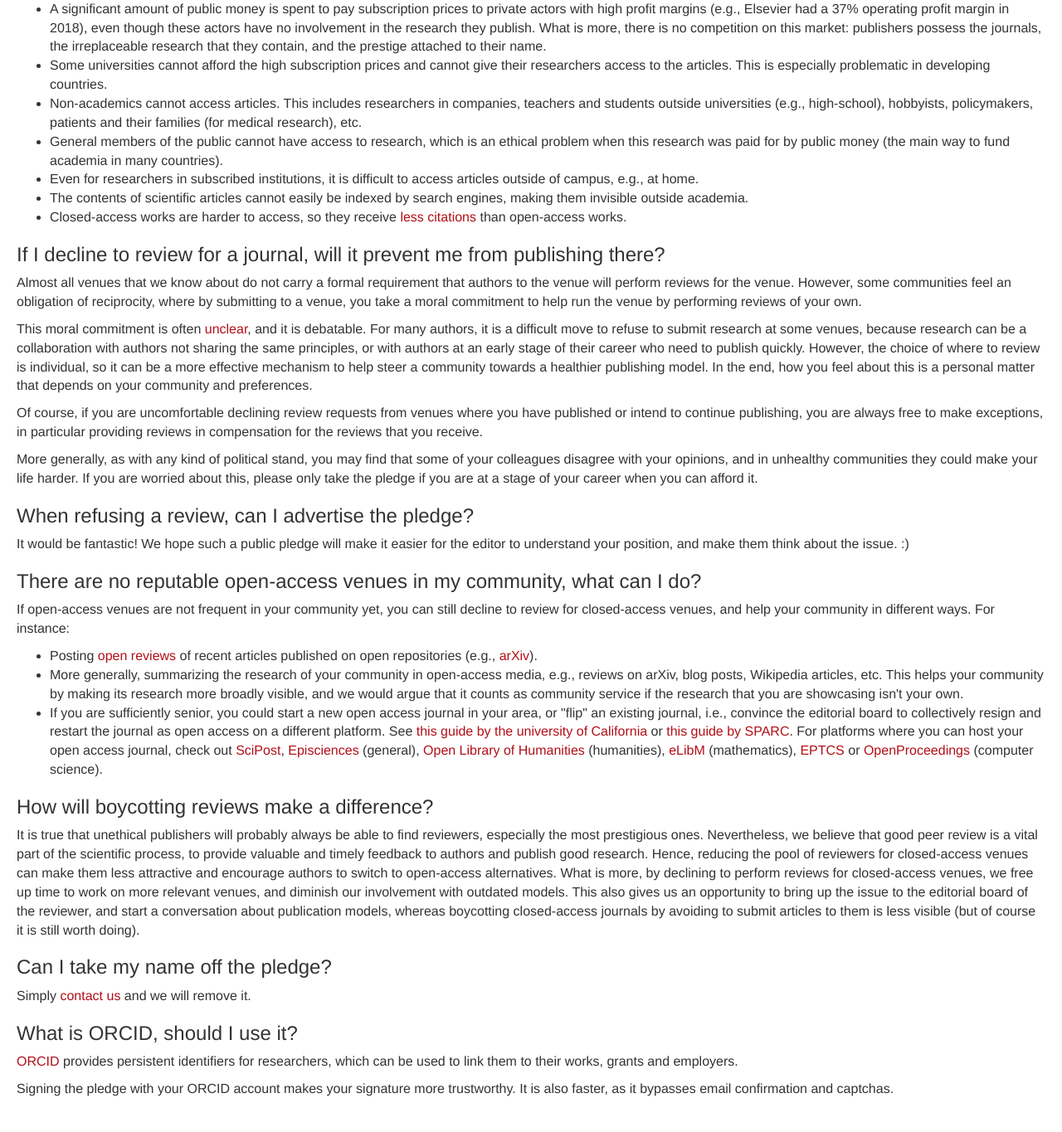
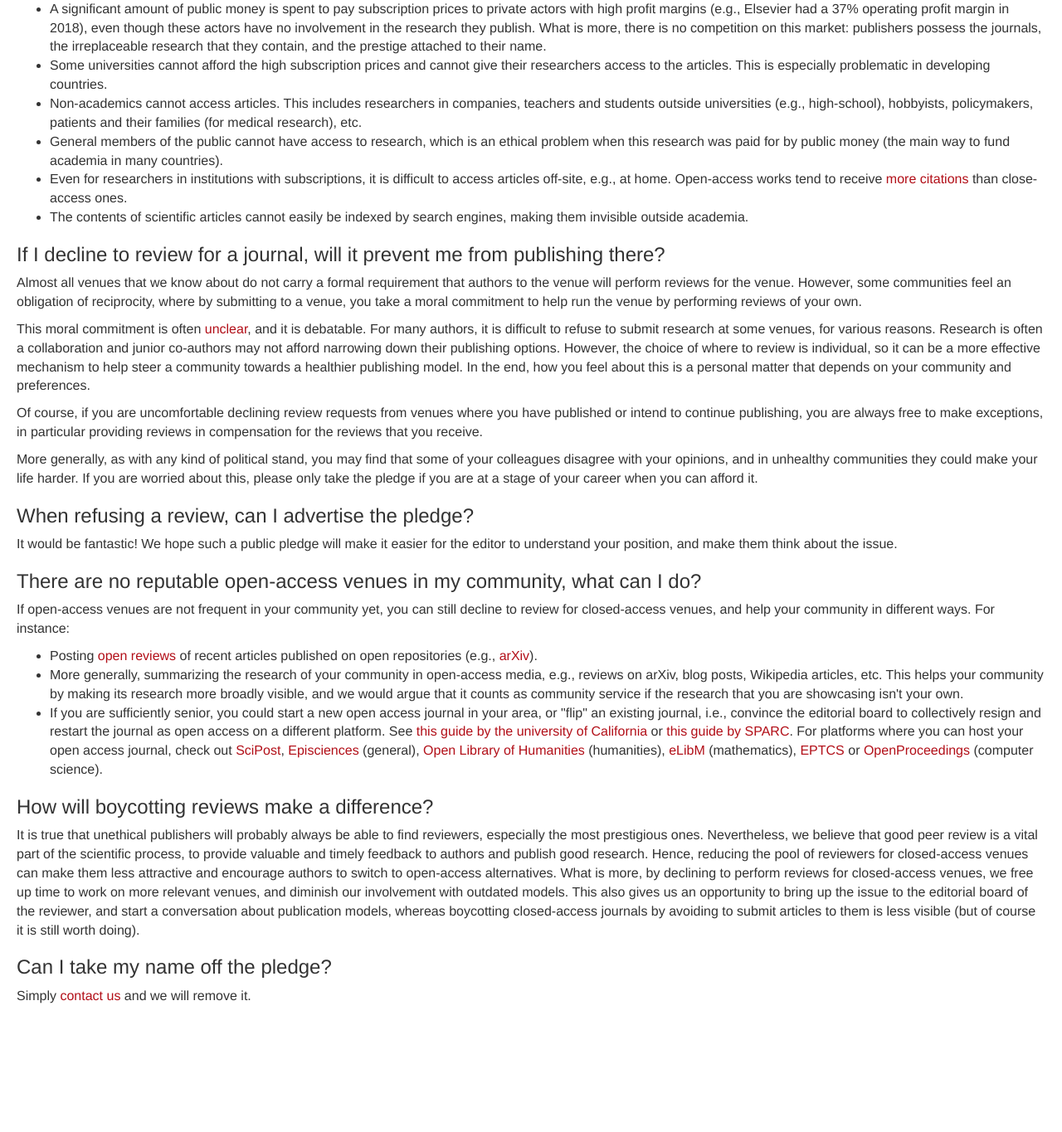
Before and after one commit to dissemin/no-free-view-no-review, a Django app: page /faq in a window 1280 px wide. Shown: the part 349-1714 px from the top of the page at 83% size. After the commit the page ends 1559 px from the top, so only its background shows below. Run offline with Django 3.2, Linux system fonts and the light colour scheme; some libraries are stand-ins or nearby versions.

Commit message:
Improve FAQ after feedback

```diff
--- a/signatories/templates/faq.html
+++ b/signatories/templates/faq.html
@@ -13,7 +13,7 @@ more detailed definition of open access, see the
  <a
   href="https://en.wikipedia.org/wiki/Berlin_Declaration_on_Open_Access_to_Knowledge_in_the_Sciences_and_Humanities">Berlin
   declaration</a>. You can also watch the <a
-  href="https://phdcomics.com/comics.php?f=1533">introductory video</a> from
+  href="https://www.youtube.com/watch?v=L5rVH1KGBCY">introductory video</a> from
 PhD comics.</p>
 
 <h3>Why does open access matter?</h3>
@@ -39,13 +39,12 @@ reasons:</p>
   <li>General members of the public cannot have access to research, which is an
     ethical problem when this research was paid for by public money (the
     main way to fund academia in many countries).</li>
-  <li>Even for researchers in subscribed institutions, it is difficult to access
-    articles outside of campus, e.g., at home.</li>
+  <li>Even for researchers in institutions with subscriptions, it is difficult to access
+    articles off-site, e.g., at home. Open-access works tend to receive
+    <a href="https://www.ncbi.nlm.nih.gov/pmc/articles/PMC2956678/">more citations</a>
+    than close-access ones.</li>
   <li>The contents of scientific articles cannot easily be indexed by search
     engines, making them invisible outside academia.</li>
-  <li>Closed-access works are harder to access, so they receive <a
-      href="https://en.wikipedia.org/wiki/Citation_impact#Open_Access_publications">less
-      citations</a> than open-access works.</li>
 </ul>
 
 <h3>If I decline to review for a journal, will it prevent me from publishing
@@ -57,10 +56,9 @@ moral commitment to help run the venue by performing reviews of your own.</p>
 
 <p>This moral commitment is often <a
   href="https://academia.stackexchange.com/questions/122201/does-the-peer-review-reciprocity-principle-apply-globally-or-per-venue">unclear</a>,
-and it is debatable. For many authors, it is a difficult move to refuse to
-submit research at some venues, because research can be a collaboration
-with authors not sharing the same principles, or with authors at an early stage
-of their career who need to publish quickly. However, the choice of where to
+and it is debatable. For many authors, it is difficult to refuse to
+submit research at some venues, for various reasons. Research is often a collaboration
+and junior co-authors may not afford narrowing down their publishing options. However, the choice of where to
 review is individual, so it can be a more effective mechanism to help steer a
 community towards a healthier publishing model. In the end, how you feel about
 this is a personal matter that depends on your community and preferences.</p>
@@ -78,7 +76,7 @@ pledge if you are at a stage of your career when you can afford it.</p>
 <h3>When refusing a review, can I advertise the pledge?</h3>
 
 <p>It would be fantastic! We hope such a public pledge will make it easier
-for the editor to understand your position, and make them think about the issue. :)</p>
+for the editor to understand your position, and make them think about the issue.</p>
 
 <h3>There are no reputable open-access venues in my community, what can I
   do?</h3>
@@ -127,13 +125,4 @@ is less visible (but of course it is still worth doing).</p>
 <h3>Can I take my name off the pledge?</h3>
 <p>Simply <a href="{% url 'about' %}">contact us</a> and we will remove it.</p>
 
-<h3>What is ORCID, should I use it?</h3>
-
-<p><a href="https://orcid.org">ORCID</a> provides persistent
-identifiers for researchers, which can be used to link them to their works,
-grants and employers.</p>
-
-<p>Signing the pledge with your ORCID account makes your signature more
-trustworthy. It is also faster, as it bypasses email confirmation and captchas.</p>
-
 {% endblock %}
```
